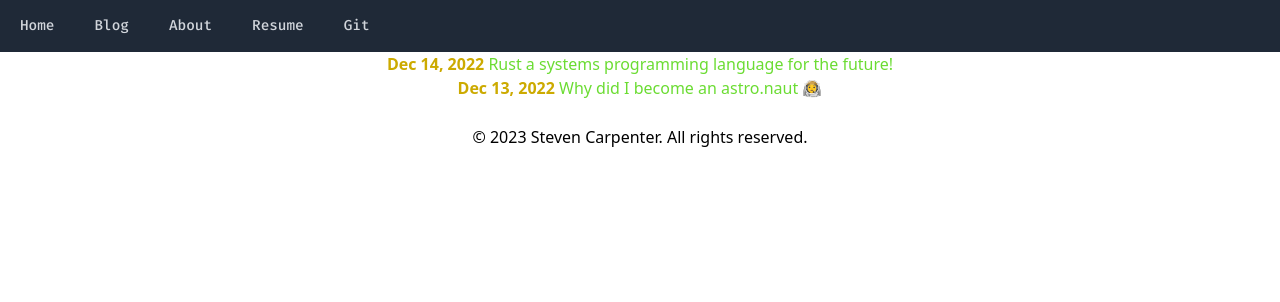
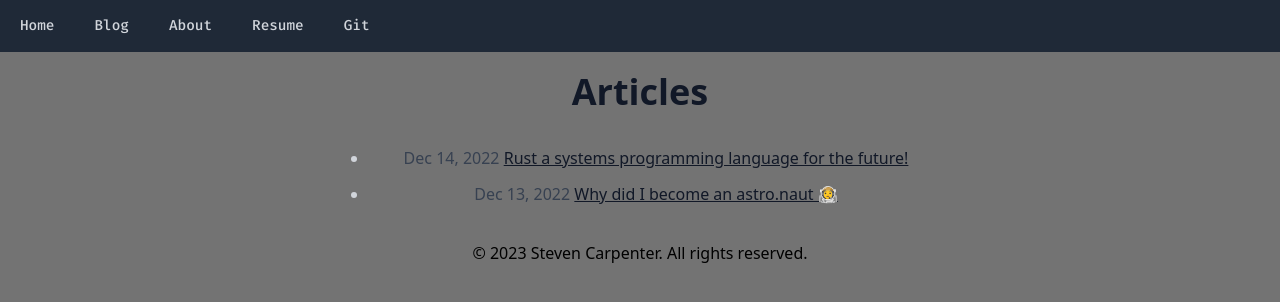
Before and after one commit to specCon18/Portfolio, an Astro site: page /blog in a window 1280 px wide. Built offline with nearby package versions, Linux system fonts and the light colour scheme; Astro itself is replaced by a stand-in of ours.

Commit message:
updated to use tailwind css

```diff
--- a/src/layouts/BlogPost.astro
+++ b/src/layouts/BlogPost.astro
@@ -33,11 +33,11 @@ const {
 		</style>
 	</head>
 
-	<body>
+	<body class="bg-neutral-500">
 		<Header />
 		<main>
-			<article>
-				{heroImage && <img width={720} height={360} src={heroImage} alt="" />}
+			<article class="prose pt-5 text-center text-gray-50 mx-auto">
+				{heroImage && <img src={heroImage} alt="" />}
 				<h1 class="title">{title}</h1>
 				{pubDate && <time>{pubDate}</time>}
 				{
--- a/src/layouts/Resume.astro
+++ b/src/layouts/Resume.astro
@@ -25,10 +25,10 @@ const {
 		</style>
 	</head>
 
-	<body>
+	<body class="bg-neutral-500">
 		<Header />
 		<main class="m-10">
-			<article class="prose-lg">
+			<article class="prose-lg text-gray-50">
 				{heroImage && <img width={720} height={360} src={heroImage} alt="" />}
 				<h1 class="title">{title}</h1>
 				{pubDate && <time>{pubDate}</time>}
--- a/src/pages/blog.astro
+++ b/src/pages/blog.astro
@@ -14,30 +14,12 @@ const posts = (await Astro.glob('./blog/*.{md,mdx}')).sort(
 <html lang="en">
 	<head>
 		<BaseHead title={SITE_TITLE} description={SITE_DESCRIPTION} />
-		<style>
-			ul {
-                text-align: center;
-				list-style-type: none;
-				padding: unset;
-			}
-			ul li {
-				margin:0 auto;
-				color: hsl(100, 71%, 53%);
-			}
-			ul li time {
-				flex: 0 0 130px;
-				font-weight: 700;
-				color: hsl(50, 100%, 40%);
-			}
-			ul li a:visited {
-				color: hsl(200, 71%, 53%);
-			}
-		</style>
 	</head>
-	<body>
+	<body class="bg-neutral-500">
 		<Header />
-		<main>
-			<section>
+		<main class="pt-5 text-center">
+			<section class="prose mx-auto">
+				<h1>Articles</h1>
 				<ul>
 					{
 						posts.map((post) => (
--- a/src/pages/index.astro
+++ b/src/pages/index.astro
@@ -13,7 +13,7 @@ import { SITE_TITLE, SITE_DESCRIPTION } from '../config';
 	<body class="bg-neutral-500 text-gray-50">
 		<Header title={SITE_TITLE} />
 		<main class="px-5 text-center pt-5">
-            <h1 class="text-4xl py-1">Hi my name is Steven.</h1>
+            <h1 class="text-neutral-900 text-4xl py-1">Hi my name is Steven.</h1>
             <h2 class="text-2xl">Im a Engineer by trade and a Maker by passion.</h2>
             <div class="w-1/2 mx-auto">
 				<h3 class="py-5 text-xl">🎉 Welcome to my little corner of the internet. 🎉</h3>
```
